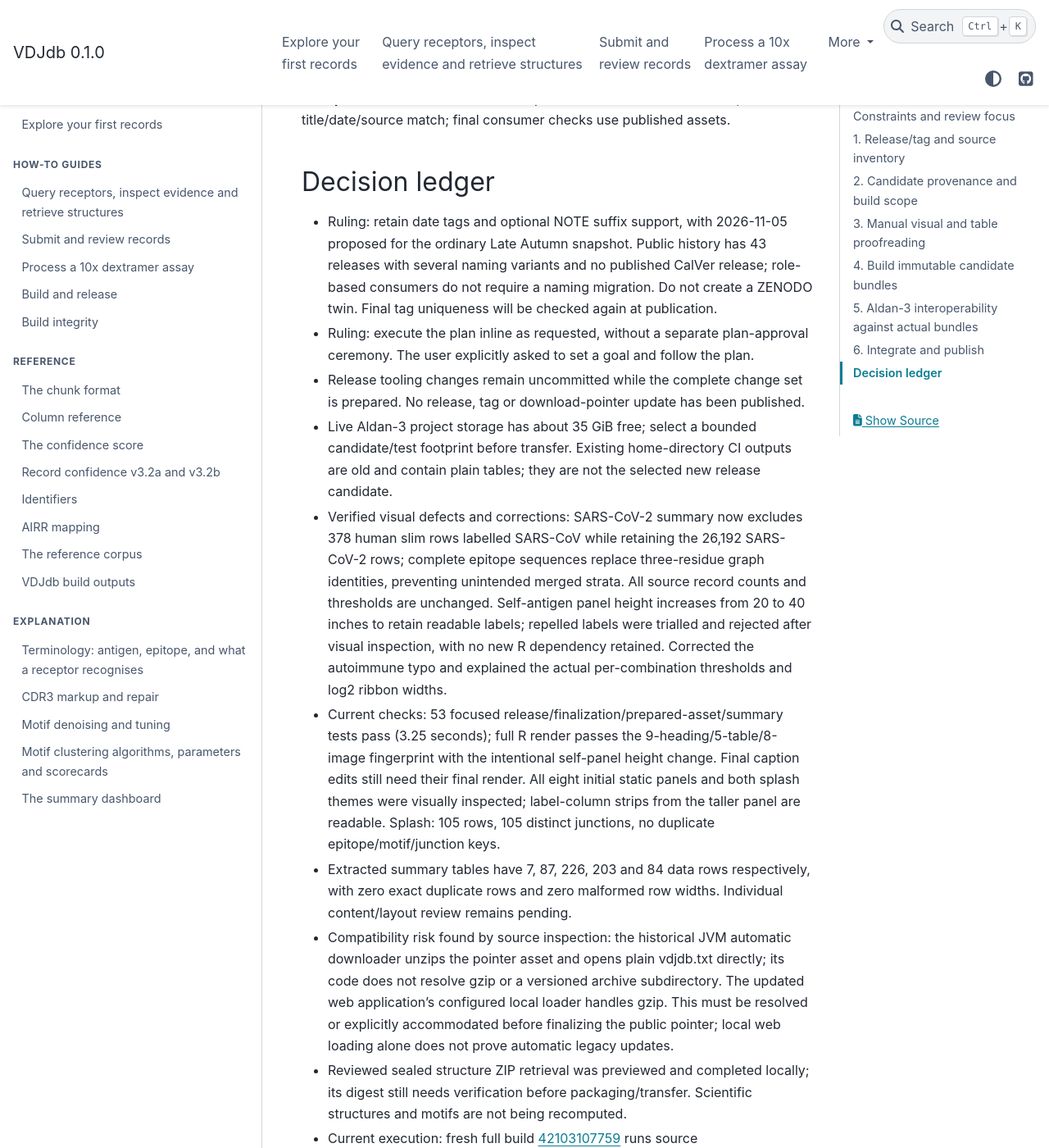
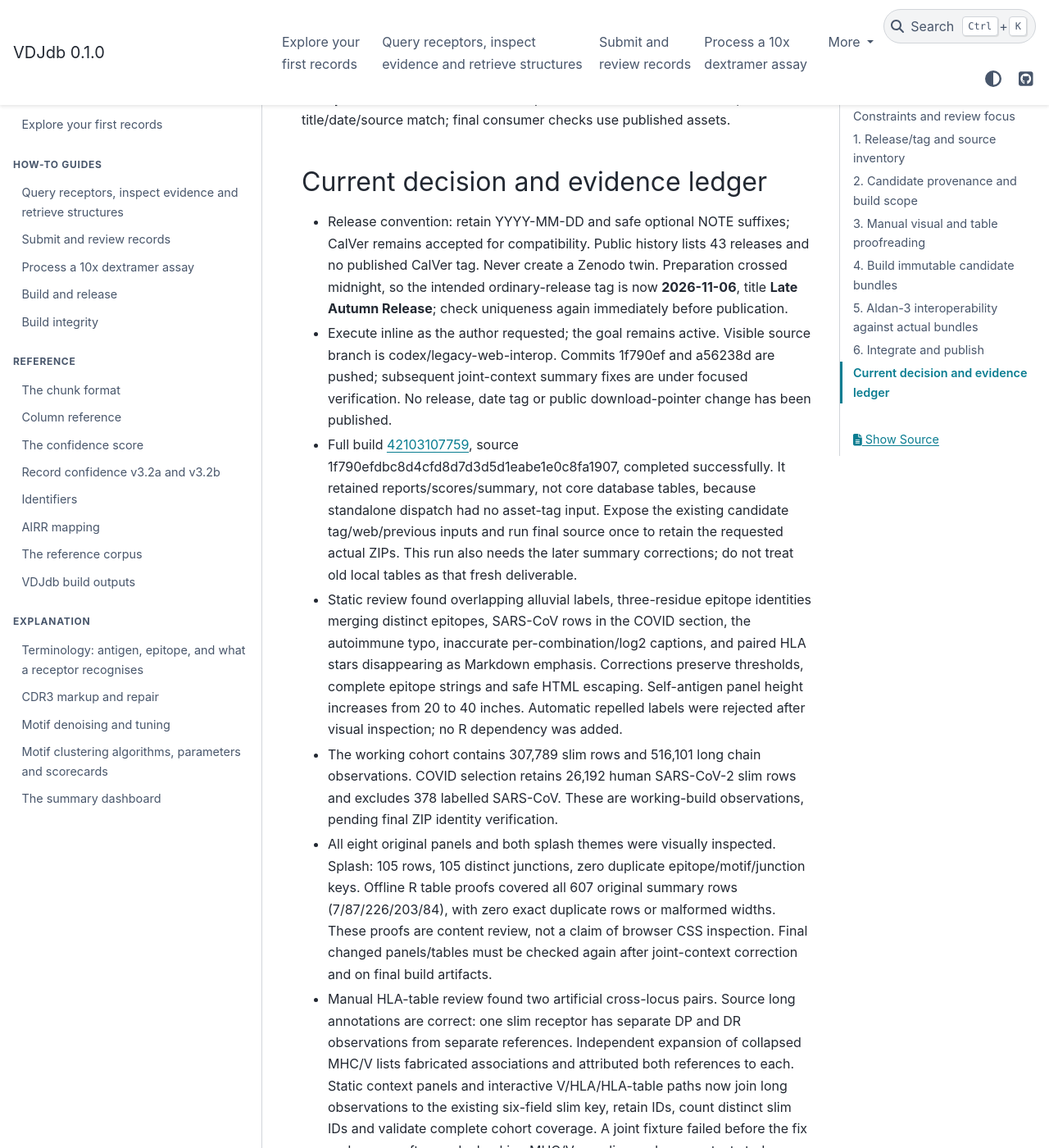
Before and after one commit to antigenomics/vdjdb-db, a Sphinx documentation site: the page built from docs/superpowers/plans/2026-11-05-late-autumn-release.md, in a window 1280 px wide and 1400 px high, scrolled down 5590 px. Shown: the whole window at 82% size. Built offline with Sphinx 7.4.7 and the PyData theme 0.15.4, drawn with Linux system fonts in a browser that asks for light colours; some of the changed text lies outside the part shown.

Commit message:
Preserve observed MHC contexts and retain dated candidate assets

```diff
--- a/docs/superpowers/plans/2026-11-05-late-autumn-release.md
+++ b/docs/superpowers/plans/2026-11-05-late-autumn-release.md
@@ -84,21 +84,19 @@
 
 **Acceptance:** Public release and final pointer resolve to verified assets; title/date/source match; final consumer checks use published assets.
 
-## Decision ledger
+## Current decision and evidence ledger
 
-- Ruling: retain date tags and optional NOTE suffix support, with 2026-11-05 proposed for the ordinary Late Autumn snapshot. Public history has 43 releases with several naming variants and no published CalVer release; role-based consumers do not require a naming migration. Do not create a ZENODO twin. Final tag uniqueness will be checked again at publication.
-- Ruling: execute the plan inline as requested, without a separate plan-approval ceremony. The user explicitly asked to set a goal and follow the plan.
-- Release tooling changes remain uncommitted while the complete change set is prepared. No release, tag or download-pointer update has been published.
-- Live Aldan-3 project storage has about 35 GiB free; select a bounded candidate/test footprint before transfer. Existing home-directory CI outputs are old and contain plain tables; they are not the selected new release candidate.
-- Verified visual defects and corrections: SARS-CoV-2 summary now excludes 378 human slim rows labelled SARS-CoV while retaining the 26,192 SARS-CoV-2 rows; complete epitope sequences replace three-residue graph identities, preventing unintended merged strata. All source record counts and thresholds are unchanged. Self-antigen panel height increases from 20 to 40 inches to retain readable labels; repelled labels were trialled and rejected after visual inspection, with no new R dependency retained. Corrected the autoimmune typo and explained the actual per-combination thresholds and log2 ribbon widths.
-- Current checks: 53 focused release/finalization/prepared-asset/summary tests pass (3.25 seconds); full R render passes the 9-heading/5-table/8-image fingerprint with the intentional self-panel height change. Final caption edits still need their final render. All eight initial static panels and both splash themes were visually inspected; label-column strips from the taller panel are readable. Splash: 105 rows, 105 distinct junctions, no duplicate epitope/motif/junction keys.
-- Extracted summary tables have 7, 87, 226, 203 and 84 data rows respectively, with zero exact duplicate rows and zero malformed row widths. Individual content/layout review remains pending.
-- Compatibility risk found by source inspection: the historical JVM automatic downloader unzips the pointer asset and opens plain vdjdb.txt directly; its code does not resolve gzip or a versioned archive subdirectory. The updated web application's configured local loader handles gzip. This must be resolved or explicitly accommodated before finalizing the public pointer; local web loading alone does not prove automatic legacy updates.
-- Reviewed sealed structure ZIP retrieval was previewed and completed locally; its digest still needs verification before packaging/transfer. Scientific structures and motifs are not being recomputed.
-- Current execution: fresh full build [42103107759](https://github.com/antigenomics/vdjdb-db/actions/runs/42103107759) runs source 1f790efdbc8d4cfd8d7d3d5d1eabe1e0c8fa1907 and has completed assembly, entering motifs. Later release-note/HLA rendering fixes do not change scientific assembly inputs or algorithms; their affected outputs must be generated from final source before packaging.
-- Aldan-3 setup job 1509654 ran on a compute node with 8 allocated CPUs and 16 GiB; exact transferred consumer-source and structure-archive hashes match. Python VDJmatch 1.2.2 release-loader suite: 42 passed in 3.85 seconds. These are consumer unit checks, not yet final-candidate interoperability evidence. Resolved dependency versions are recorded privately in the project environment receipt.
-- Aldan-3 web-runtime job 1509666 failed before compilation because project storage does not support overlay whiteouts. Job 1509667 retries only runtime construction using Podman VFS storage. Budget: up to 20 GB for the isolated project, including requested structure deliverables, consumer runtimes, dependency trees, candidate archives and installed web assets; monitor capacity and remove task-owned failed build storage when no longer needed. No scientific work ran on a frontend.
-- Reproduced and fixed the release changelog reader's inability to read gzip tables in directories or ZIPs; both compressed regression cases failed before the fix, with all four plain/gzip cases passing afterward. Current focused suite: 57 tests pass.
-- Full rendering exposed paired HLA asterisks being parsed as Markdown emphasis. Fix safely encodes stars after kable escapes cell text, preserving HTML escaping and literal HLA notation. A regression check exercises actual R aggregation/table production through the real Pandoc extraction; it failed before the entity fix and passes afterward. Captions state first-field HLA resolution.
-- Manual table content review uses readable offline R proofs of the extracted final cells, not a claim of browser CSS/layout inspection. Tables 1–2 and the first 140 COVID rows have been inspected so far; remaining pages and post-fix HLA proofs still need review. Raw source nomenclature findings (including organism and protein synonyms) remain explicit, rather than silently changing curated identities.
-- Asked the author to choose whether to update the historical JVM consumer or retain its old global pointer; continue all independent release preparation while that scope decision is pending. No pointer change is authorized by elapsed time alone.
+- Release convention: retain YYYY-MM-DD and safe optional NOTE suffixes; CalVer remains accepted for compatibility. Public history lists 43 releases and no published CalVer tag. Never create a Zenodo twin. Preparation crossed midnight, so the intended ordinary-release tag is now **2026-11-06**, title **Late Autumn Release**; check uniqueness again immediately before publication.
+- Execute inline as the author requested; the goal remains active. Visible source branch is codex/legacy-web-interop. Commits 1f790ef and a56238d are pushed; subsequent joint-context summary fixes are under focused verification. No release, date tag or public download-pointer change has been published.
+- Full build [42103107759](https://github.com/antigenomics/vdjdb-db/actions/runs/42103107759), source 1f790efdbc8d4cfd8d7d3d5d1eabe1e0c8fa1907, completed successfully. It retained reports/scores/summary, not core database tables, because standalone dispatch had no asset-tag input. Expose the existing candidate tag/web/previous inputs and run final source once to retain the requested actual ZIPs. This run also needs the later summary corrections; do not treat old local tables as that fresh deliverable.
+- Static review found overlapping alluvial labels, three-residue epitope identities merging distinct epitopes, SARS-CoV rows in the COVID section, the autoimmune typo, inaccurate per-combination/log2 captions, and paired HLA stars disappearing as Markdown emphasis. Corrections preserve thresholds, complete epitope strings and safe HTML escaping. Self-antigen panel height increases from 20 to 40 inches. Automatic repelled labels were rejected after visual inspection; no R dependency was added.
+- The working cohort contains 307,789 slim rows and 516,101 long chain observations. COVID selection retains 26,192 human SARS-CoV-2 slim rows and excludes 378 labelled SARS-CoV. These are working-build observations, pending final ZIP identity verification.
+- All eight original panels and both splash themes were visually inspected. Splash: 105 rows, 105 distinct junctions, zero duplicate epitope/motif/junction keys. Offline R table proofs covered all 607 original summary rows (7/87/226/203/84), with zero exact duplicate rows or malformed widths. These proofs are content review, not a claim of browser CSS inspection. Final changed panels/tables must be checked again after joint-context correction and on final build artifacts.
+- Manual HLA-table review found two artificial cross-locus pairs. Source long annotations are correct: one slim receptor has separate DP and DR observations from separate references. Independent expansion of collapsed MHC/V lists fabricated associations and attributed both references to each. Static context panels and interactive V/HLA/HLA-table paths now join long observations to the existing six-field slim key, retain IDs, count distinct slim IDs and validate complete cohort coverage. A joint fixture failed before the fix and passes afterward, checking MHC/V coupling and per-context study counts through real R and Python paths.
+- Matched working-cohort V/HLA audit: all 307,789 slim IDs retained; 516,101 long rows; heatmap cells 2,880 → 2,867; 13 unsupported cells removed; no added cells; 15 shared-cell counts corrected. Marginal cohort data and scientific model outputs are unchanged. Keep exact cell deltas privately and report final-artifact quantities after verification.
+- Source nomenclature variations are retained, rather than silently changing curated organism/gene identities. One labelled note in the summary explains that aliases remain separate groups. HLA display retains full chain names and first-field resolution; chord labels retain TRBV names; its caption correctly says at least 50 records without changing the threshold.
+- Reproduced and fixed gzip changelog reading for directories and ZIPs. Date-tag, immutable-tag, plain/gzip, prepared-asset and real R/Pandoc HLA checks pass. Latest comprehensive focused rerun is in progress; earlier 57 checks passed, and the new static/interactive context suite passed 29 tests.
+- Accepted structure ZIP: 1,320,957,573 bytes, SHA256 50000dce647be2c1e7298a377ba276e32d2c85f86b09c9be5d3d58881c9eb393. Previewed retrieval/transfer succeeded; the scheduled Aldan-3 source/hash receipt matches. No structure or motif analysis was rerun for this transfer.
+- Aldan-3 project storage is tracked and isolated. Setup job 1509654 ran on a compute node with 8 CPUs/16 GiB: Python VDJmatch 1.2.2 release-loader suite 42 passed in 3.85 seconds, with resolved dependencies recorded privately. These are unit checks, not final-candidate interoperability.
+- Runtime setup: overlay whiteouts are unsupported even on node-local ext4. VFS construction succeeded but copies approached the 20 GB task budget; cancelled job 1509667 was observed completing, and no scientific computation was cancelled. Native runtime extraction job 1509671 reuses the exact stored runroot, copies and checks the pinned Linux Java 8/Node 11/Yarn binaries, then removes only the isolated task-created image store before backend tests. Last observed project free space recovered to about 34 GiB. Monitor job and footprint; never infer cancellation/completion from transport timeouts.
+- Historical JVM auto-download source opens plain tables and unzips into a fixed location, so gzip/versioned members need consumer support. Updated web local loading handles gzip. Author scope choice is pending: update the JVM consumer, or retain its summer-release global pointer while publishing modern Python/installed-web bundles. Continue independent work; elapsed time does not authorize the dependent pointer/client change.
```
Also changed, not shown: 7 other files.
